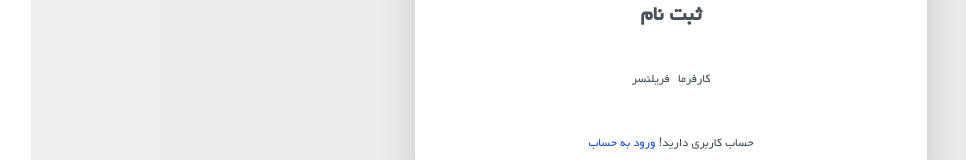
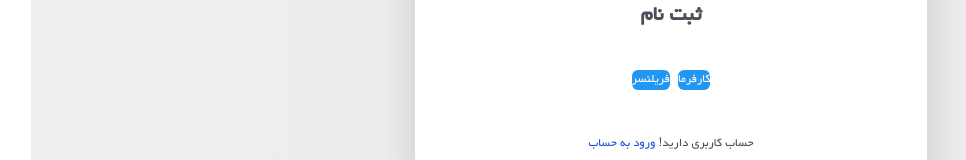
Before and after one commit to mohsenzamo/project-management, a Vue app: page / in a window 1280 px wide. Both pictures are taken after a click on the element "ثبت نام کنید". Shown: the part 355-515 px from the top of the page, without its empty margins (0-966 px from the left). Built offline with nearby package versions, Linux system fonts and the light colour scheme.

Commit message:
Fix white background color of buttons

```diff
--- a/src/App.vue
+++ b/src/App.vue
@@ -43,4 +43,9 @@ body {
   margin: 0;
   padding: 0;
 }
+
+.p-button-primary {
+  color: #fff !important;
+  background-color: #2196F3 !important;
+}
 </style>
--- a/src/components/listProject.vue
+++ b/src/components/listProject.vue
@@ -42,7 +42,7 @@
                             <template #content>
                                 <div class="h-full w-full text-center">
                                     <p class="mb-4 text-xl">ساخت پروژه جدید</p>
-                                    <Button icon="pi pi-plus" @click="$emit('callPopupProject')" class="w-10 h-10 rounded-full" />
+                                    <Button icon="pi pi-plus" @click="$emit('callPopupProject')" class="p-button-primary w-10 h-10 rounded-full" />
                                 </div>
                             </template>
                         </Card>
@@ -54,7 +54,7 @@
                             <template #content>
                                 <div class="h-full w-full text-center">
                                     <p class="mb-4">ساخت پروژه جدید</p>
-                                    <Button icon="pi pi-plus" @click="$emit('callPopupProject')" class="w-10 h-10 rounded-full" />
+                                    <Button icon="pi pi-plus" @click="$emit('callPopupProject')" class="p-button-primary w-10 h-10 rounded-full" />
                                 </div>
                             </template>
                         </Card>
--- a/src/components/sliderProject.vue
+++ b/src/components/sliderProject.vue
@@ -16,7 +16,7 @@
                             class="w-44 h-36 flex flex-col items-center justify-center text-center cursor-pointer hover:bg-slate-100 hover:-translate-y-2 transition-all shadow-md mx-auto">
                             <template #content>
                                 <p class="mb-2 text-lg">پروژه جدید</p>
-                                <Button icon="pi pi-plus" class="p-button-sm p-button-help h-9 w-9"
+                                <Button icon="pi pi-plus" class="p-button-primary p-button-sm p-button-help h-9 w-9"
                                     @click="$emit('callPopupProject')" />
                             </template>
                         </Card>
@@ -28,7 +28,7 @@
                             class="w-44 h-36 flex flex-col items-center justify-center text-center cursor-pointer hover:bg-slate-100 hover:-translate-y-2 transition-all shadow-md mx-auto">
                             <template #content>
                                 <p class="mb-2 text-lg">پروژه جدید</p>
-                                <Button icon="pi pi-plus" class="p-button-sm p-button-help h-9 w-9"
+                                <Button icon="pi pi-plus" class="p-button-primary p-button-sm p-button-help h-9 w-9"
                                     @click="$emit('callPopupProject')" />
                             </template>
                         </Card>
--- a/src/views/Login/index.vue
+++ b/src/views/Login/index.vue
@@ -16,14 +16,14 @@
                             <InputText type="password" placeholder="رمز عبور" class="w-10/12 text-sm rounded-lg" />
                             <InputText type="password" placeholder="تکرار رمز عبور" class="w-10/12 text-sm rounded-lg" />
                             <Button type="button" label="ثبت نام" :loading="false"
-                                class="w-10/12 text-sm font-bold rounded-lg" />
+                                class="p-button-primary w-10/12 text-sm font-bold rounded-lg" />
                         </form>
                     </template>
                     <template v-else>
                         <div class="flex gap-6 sm:gap-2 justify-center mt-4 mb-3">
-                            <Button class="text-sm font-medium rounded-md" label="کارفرما" :loading="false"
+                            <Button class="p-button-primary text-sm font-medium rounded-md" label="کارفرما" :loading="false"
                                 @click="chosechar = 'کارفرما'" />
-                            <Button class="text-sm font-medium rounded-md" label="فریلنسر" :loading="false"
+                            <Button class="p-button-primary text-sm font-medium rounded-md" label="فریلنسر" :loading="false"
                                 @click="chosechar = 'فریلنسر'" />
                         </div>
                     </template>
@@ -51,7 +51,7 @@
                         <InputText v-model="userName" type="text" placeholder="نام کاربری"
                             class="w-10/12 text-sm rounded-lg" />
                         <InputText type="password" placeholder="رمز عبور" class="w-10/12 text-sm rounded-lg" />
-                        <Button type="button" label="ورود" :loading="false" class="w-10/12 text-sm font-bold rounded-lg"
+                        <Button type="button" label="ورود" :loading="false" class="p-button-primary w-10/12 text-sm font-bold rounded-lg"
                             :disabled="!(userName.length > 0)" @click="goPanel" />
                     </form>
                 </template>
--- a/src/views/Panel/index.vue
+++ b/src/views/Panel/index.vue
@@ -54,12 +54,12 @@
                     <p>
                         شما میزِکار فعالی ندارید. لطفاً جهت ادامه یک میزِکار جدید برای خود بسازید:
                     </p>
-                    <Button label="ایجاد میزکار جدید" icon="pi pi-plus" class="p-button-sm text-sm rounded-md"
+                    <Button label="ایجاد میزکار جدید" icon="pi pi-plus" class="p-button-primary p-button-sm text-sm rounded-md"
                         @click="createNewDesk = true" />
                 </div>
             </div>
             <div v-else>
-                <Button label="ایجاد میزکار جدید" icon="pi pi-plus" class="p-button-sm text-sm rounded-md mt-4 mr-4"
+                <Button label="ایجاد میزکار جدید" icon="pi pi-plus" class="p-button-primary p-button-sm text-sm rounded-md mt-4 mr-4"
                     @click="createNewDesk = true" />
                 <div :class="{ ' grid-cols-1 sm:grid-cols-2 lg:grid-cols-2': sideBar, ' grid-cols-1 sm:grid-cols-2 lg:grid-cols-3': !sideBar }" class="grid items-center gap-x-5 md:gap-x-10 gap-y-5 p-4 flex-wrap xl:grid-cols-3">
                     <Card v-for="desk in alldesks" :key="desk.name"
```
